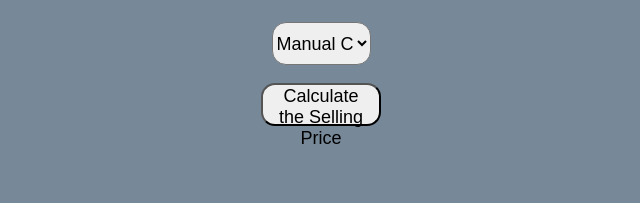
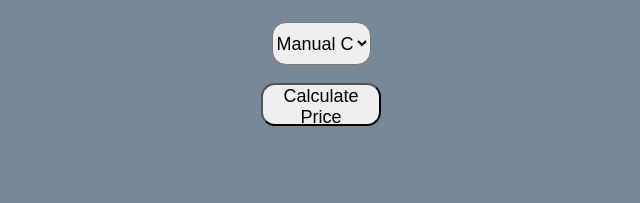
Before and after one commit to ajmalbinnizam/car_price_prediction, a Flask app: page / in a window 1280 px wide. Shown: the part 742-945 px from the top of the page, without its empty margins (319-959 px from the left). After the commit the page ends 868 px from the top, so only its background shows below. Run offline with Flask 2, Linux system fonts and the light colour scheme; parts of the project's set-up code (start-up, migrations or seed data) failed here and were passed over.

Commit message:
model completed

```diff
--- a/app.py
+++ b/app.py
@@ -45,7 +45,7 @@ def predict():
         if output<0:
             return render_template('index.html',prediction_texts="Sorry you cannot sell this car")
         else:
-            return render_template('index.html',prediction_text="You Can Sell The Car at {}".format(output))
+            return render_template('index.html',prediction_text="You Can Sell The Car at {} lakhs".format(output))
     else:
         return render_template('index.html')
 
--- a/requirement.txt
+++ b/req.txt
@@ -17,6 +17,7 @@ ipython-genutils==0.2.0
 ipywidgets==7.6.3
 jedi==0.18.0
 Jinja2==2.11.2
+joblib==1.0.0
 jsonschema==3.2.0
 jupyter==1.0.0
 jupyter-client==6.1.11
@@ -53,12 +54,14 @@ pywinpty==0.5.7
 pyzmq==21.0.2
 qtconsole==5.0.2
 QtPy==1.9.0
+scikit-learn==0.24.1
 scipy==1.6.0
 seaborn==0.11.1
 Send2Trash==1.5.0
 six==1.15.0
 terminado==0.9.2
 testpath==0.4.4
+threadpoolctl==2.1.0
 tornado==6.1
 traitlets==5.0.5
 typing-extensions==3.7.4.3
--- a/templates/index.html
+++ b/templates/index.html
@@ -30,7 +30,7 @@
                 <option value="Mannual">Manual Car</option>
                 <option value="Automatic">Automatic Car</option>
             </select>
-            <br><br><button id="sub" type="submit ">Calculate the Selling Price</button>
+            <br><br><button id="sub" type="submit ">Calculate Price</button>
             <br>
 
 
```
Also changed, not shown: requirements.txt (+9 -0 lines), 1 other file.
